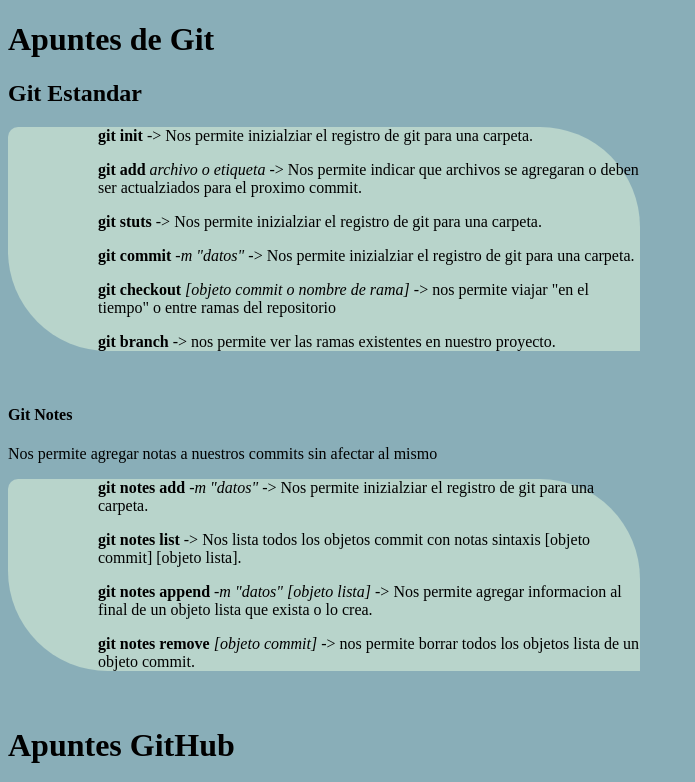
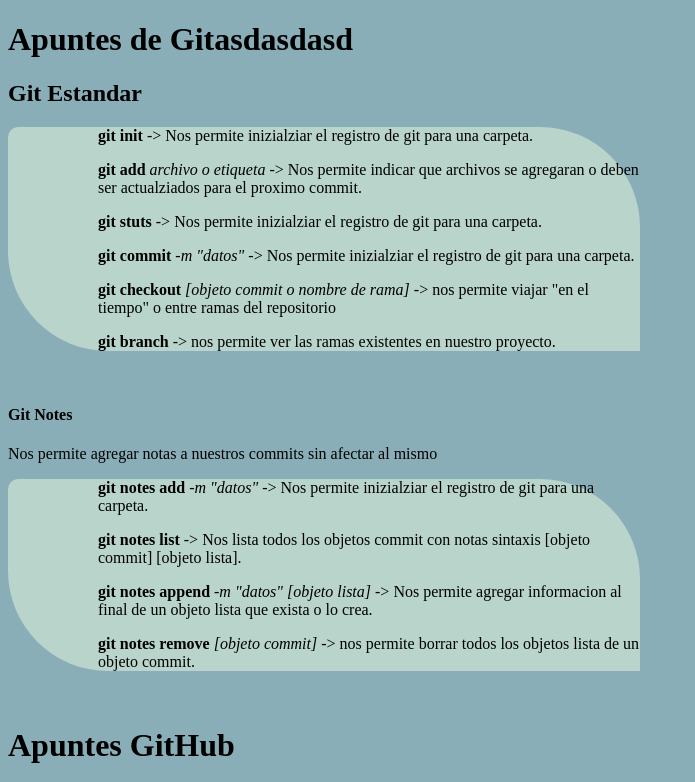
Before and after one commit to JavierBagatoli/AprendiendoGit, a plain HTML site: page index.html in a window 1280 px wide. Shown: the top 782 px of the page, without its empty margins (0-695 px from the left). Drawn offline with Linux system fonts and the light colour scheme.

Commit message:
Update index.html

```diff
--- a/index.html
+++ b/index.html
@@ -8,7 +8,7 @@
 </head>
 
 <body>
-    <h1>Apuntes de Git</h1>
+    <h1>Apuntes de Gitasdasdasd</h1>
     <h2>Git Estandar</h2>
     <div class="tarjeta">
         <div class="tarjetaCuerpo">
```
